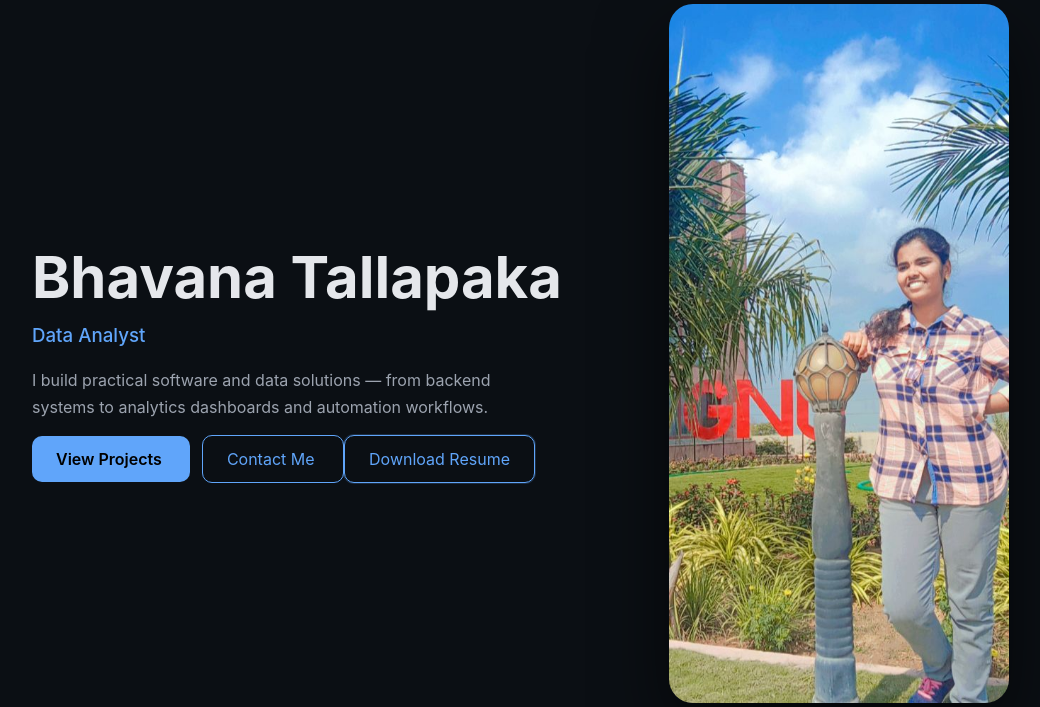
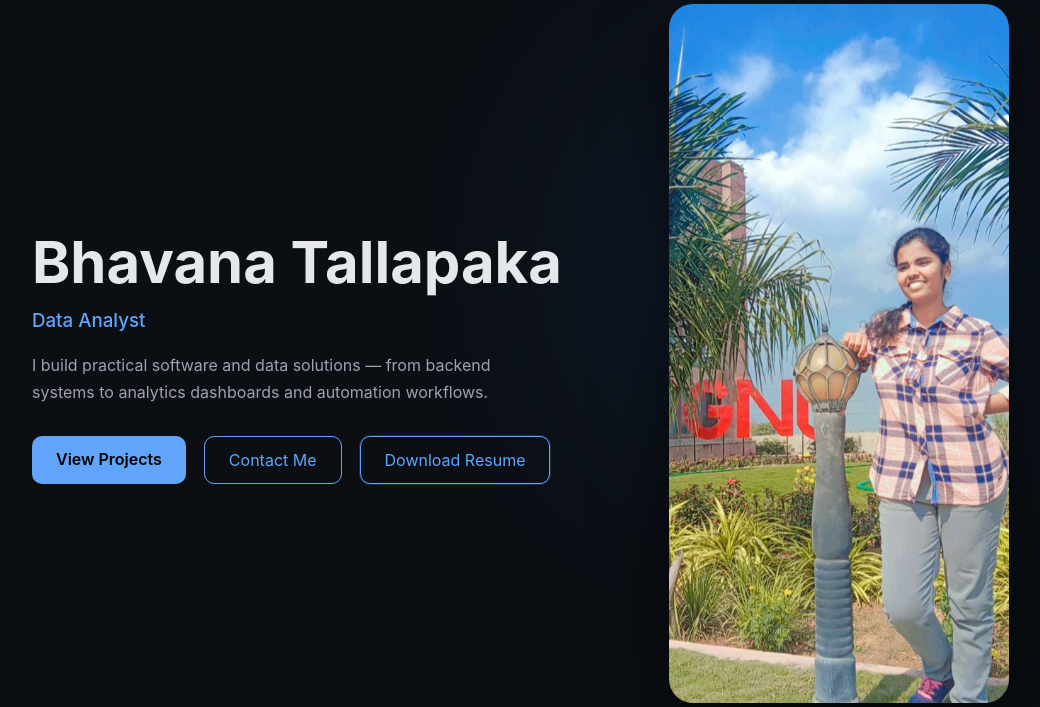
Before and after one commit to BhavanaTallapaka/bhavana-portfolio, a FastAPI app: template app/templates/index.html in a window 1280 px wide. Shown: the part 178-885 px from the top of the page, without its empty margins (53-1093 px from the left). Run offline with FastAPI, Linux system fonts and the light colour scheme; the template is opened without the code that fills it, so the values that code supplies are empty.

Commit message:
fixed css layout

```diff
--- a/app/static/css/style.css
+++ b/app/static/css/style.css
@@ -125,6 +125,17 @@ margin-bottom:28px;
 max-width:520px;
 }
 
+/* HERO BUTTONS FIX */
+
+.hero-buttons{
+display:flex;
+gap:18px;
+margin-top:30px;
+flex-wrap:wrap;
+}
+
+/* HERO IMAGE */
+
 .hero img{
 width:340px;
 border-radius:24px;
@@ -136,7 +147,7 @@ transition:transform .5s ease;
 transform:scale(1.04);
 }
 
-/* HERO GLOW EFFECT */
+/* HERO GLOW */
 
 .hero::before{
 content:"";
@@ -160,7 +171,6 @@ padding:13px 24px;
 border-radius:10px;
 text-decoration:none;
 font-weight:600;
-margin-right:12px;
 }
 
 .btn-outline{
@@ -289,7 +299,7 @@ transform:translateY(-8px);
 box-shadow:0 25px 60px rgba(0,0,0,.6);
 }
 
-/* PROJECT CARD HOVER GLOW */
+/* PROJECT CARD GLOW */
 
 .project-card::after{
 content:"";
@@ -329,16 +339,6 @@ opacity:1;
 transform:none;
 }
 
-/* SECTION BACKGROUNDS */
-
-section:nth-child(even){
-background:var(--bg);
-}
-
-section:nth-child(odd){
-background:var(--bg);
-}
-
 /* MOBILE */
 
 @media(max-width:900px){
@@ -373,6 +373,8 @@ body.light{
 --accent:#2563eb;
 }
 
+/* RESUME BUTTON HIGHLIGHT */
+
 .hero-buttons a:last-child{
 border:1px solid #60a5fa;
 box-shadow:0 0 0 1px rgba(96,165,250,.2);
```
